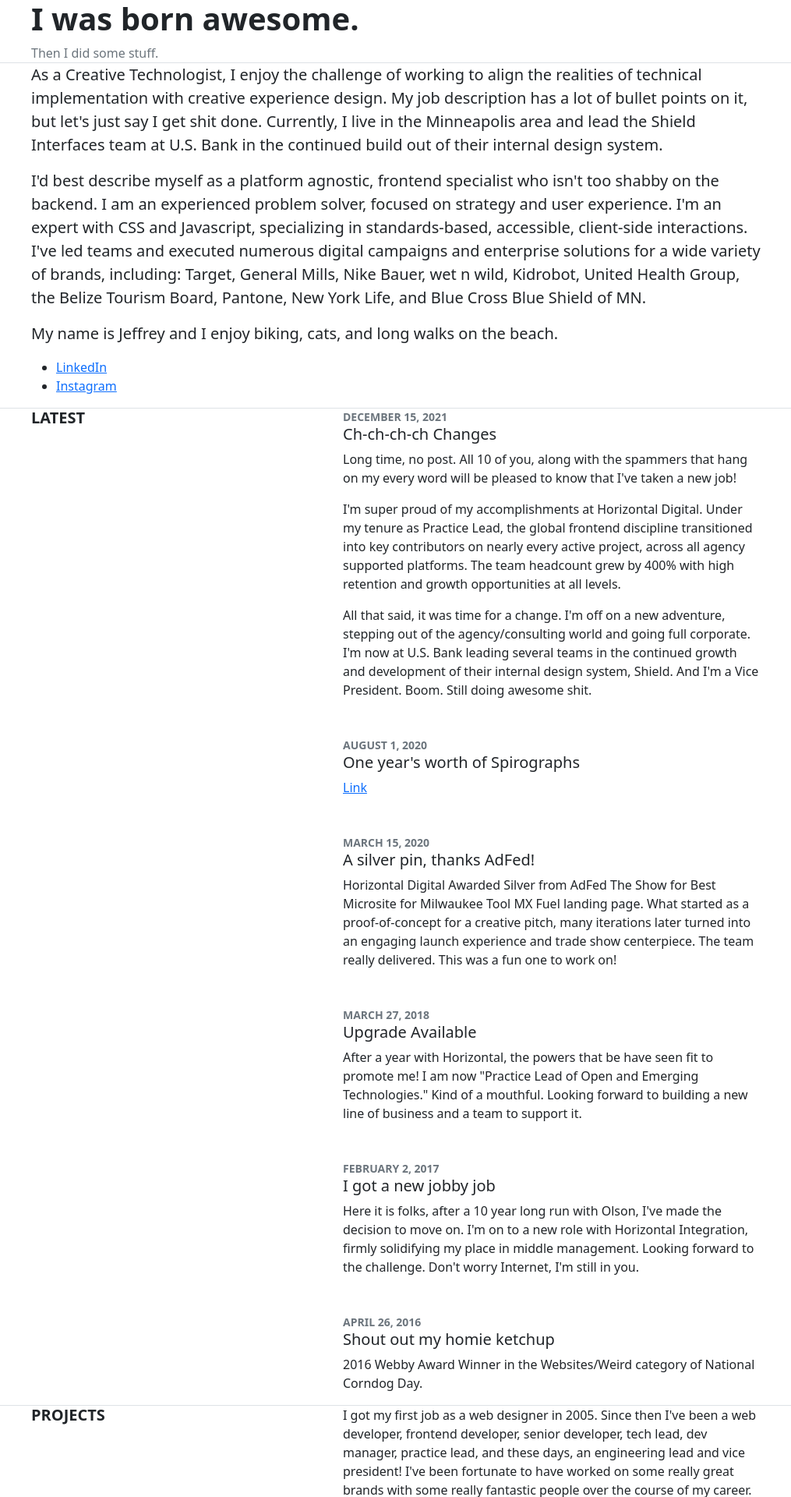
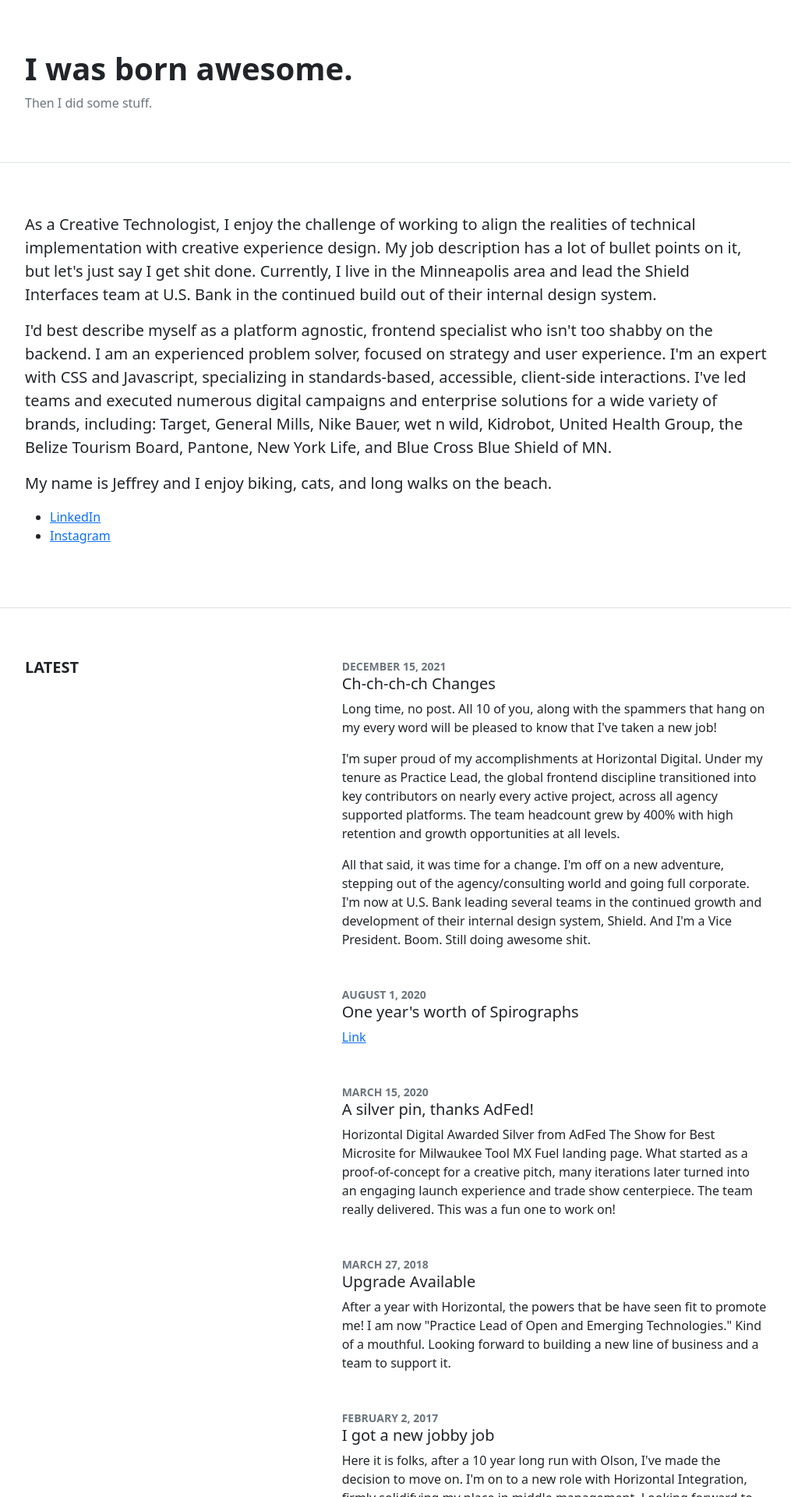
Before and after one commit to jeffreyisham/jeffreyisham.github.io, a Jekyll site: the page built from index.html, in a window 1280 px wide. Shown: the top 1920 px of the page at 78% size, without its empty margins (132-1147 px from the left). Built offline with Jekyll 4.4.1, drawn with Linux system fonts in a browser that asks for light colours.

Commit message:
Update home.html

```diff
--- a/_layouts/home.html
+++ b/_layouts/home.html
@@ -9,7 +9,7 @@
   </head>
 
   <style>
-    container { padding-top: 4rem; padding-bottom:4rem; }
+    .container { padding: 4rem .25rem; }
     @media (min-width: 992px) {
       .container { max-width: 960px!important; }
     }
```
